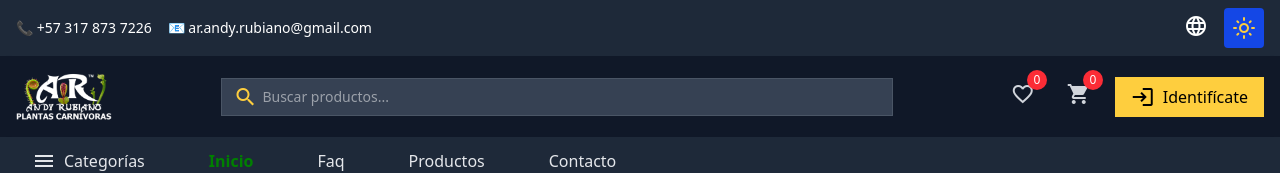
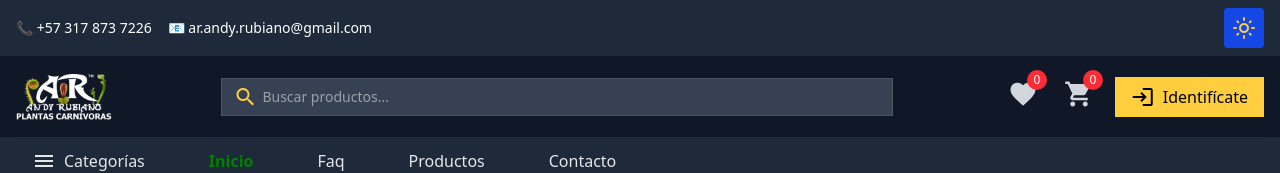
Before and after one commit to RubianoAndy/E-Shop-FrontEnd, an Angular app: page / in a window 1280 px wide. Shown: the top 173 px of the page. Built offline with nearby package versions, Linux system fonts and the light colour scheme.

Commit message:
feat: change hover in icons

```diff
--- a/src/app/shared/components/header/header.component.html
+++ b/src/app/shared/components/header/header.component.html
@@ -6,9 +6,6 @@
             <span>📧 {{email}}</span>
         </div>
         <div class="flex items-center gap-4">
-            <button class="hover:text-gray-300 transition-colors">
-                <span class="material-icons">language</span>
-            </button>
             <app-dark-mode-toggle />
         </div>
     </div>
@@ -34,13 +31,13 @@
         </div>
 
         <div class="flex items-center gap-4">
-            <button class="relative p-2 hover:bg-gray-100 dark:hover:bg-gray-800 rounded-full">
-                <span class="material-icons text-gray-700 dark:text-gray-300">favorite_border</span>
+            <button class="relative p-2 cursor-pointer group">
+                <span class="material-icons scale-125 text-black dark:text-gray-300 group-hover:text-red-500 transition-colors duration-200">favorite</span>
                 <span class="absolute -top-1 -right-1 bg-red-500 text-white text-xs rounded-full h-5 w-5 flex items-center justify-center">0</span>
             </button>
 
-            <button class="relative p-2 hover:bg-gray-100 dark:hover:bg-gray-800 rounded-full">
-                <span class="material-icons text-gray-700 dark:text-gray-300">shopping_cart</span>
+            <button class="relative p-2 cursor-pointer group">
+                <span class="material-icons scale-125 text-black dark:text-gray-300 group-hover:text-blue-600 transition-colors duration-200">shopping_cart</span>
                 <span class="absolute -top-1 -right-1 bg-red-500 text-white text-xs rounded-full h-5 w-5 flex items-center justify-center">0</span>
             </button>
 
```
